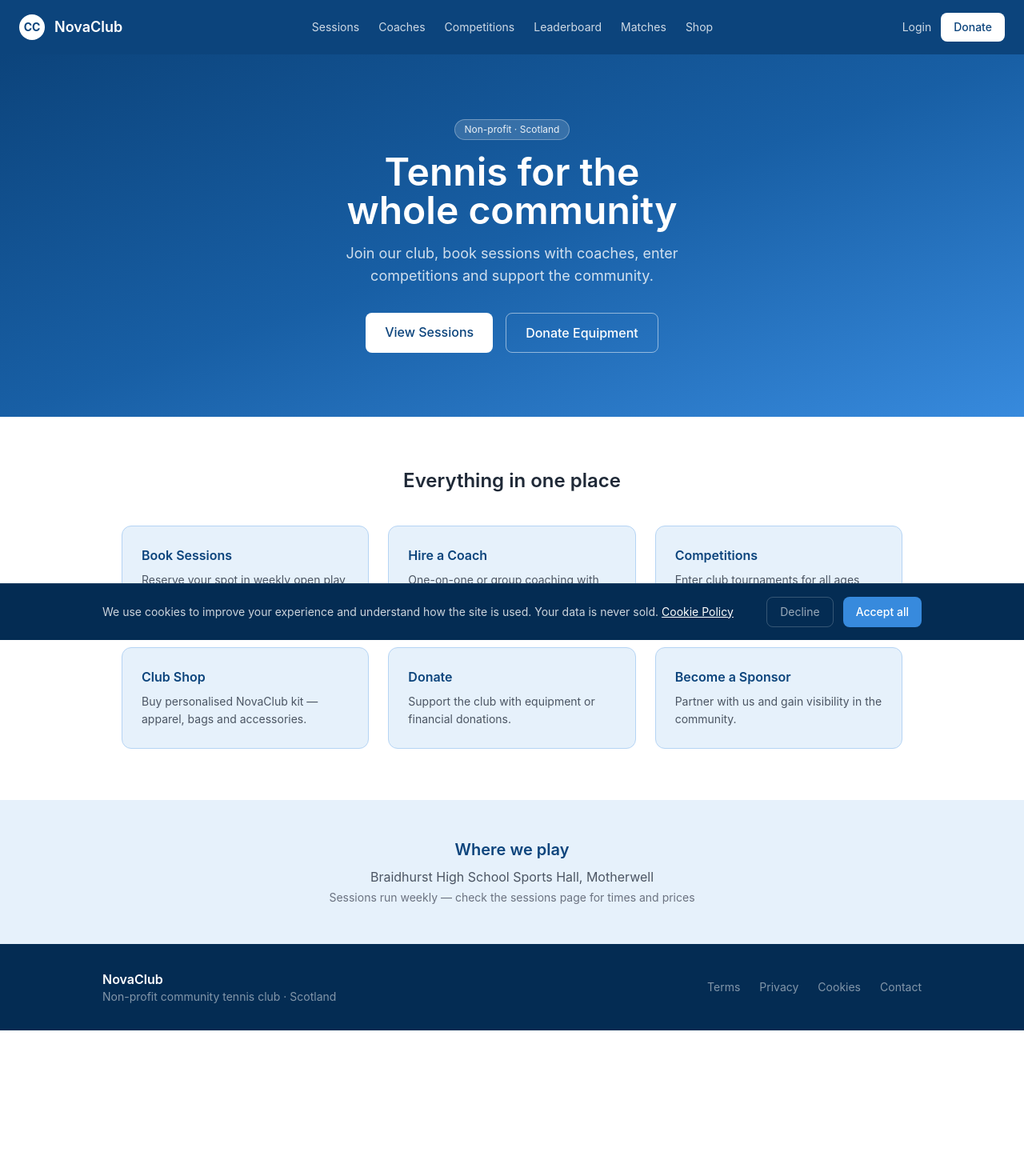
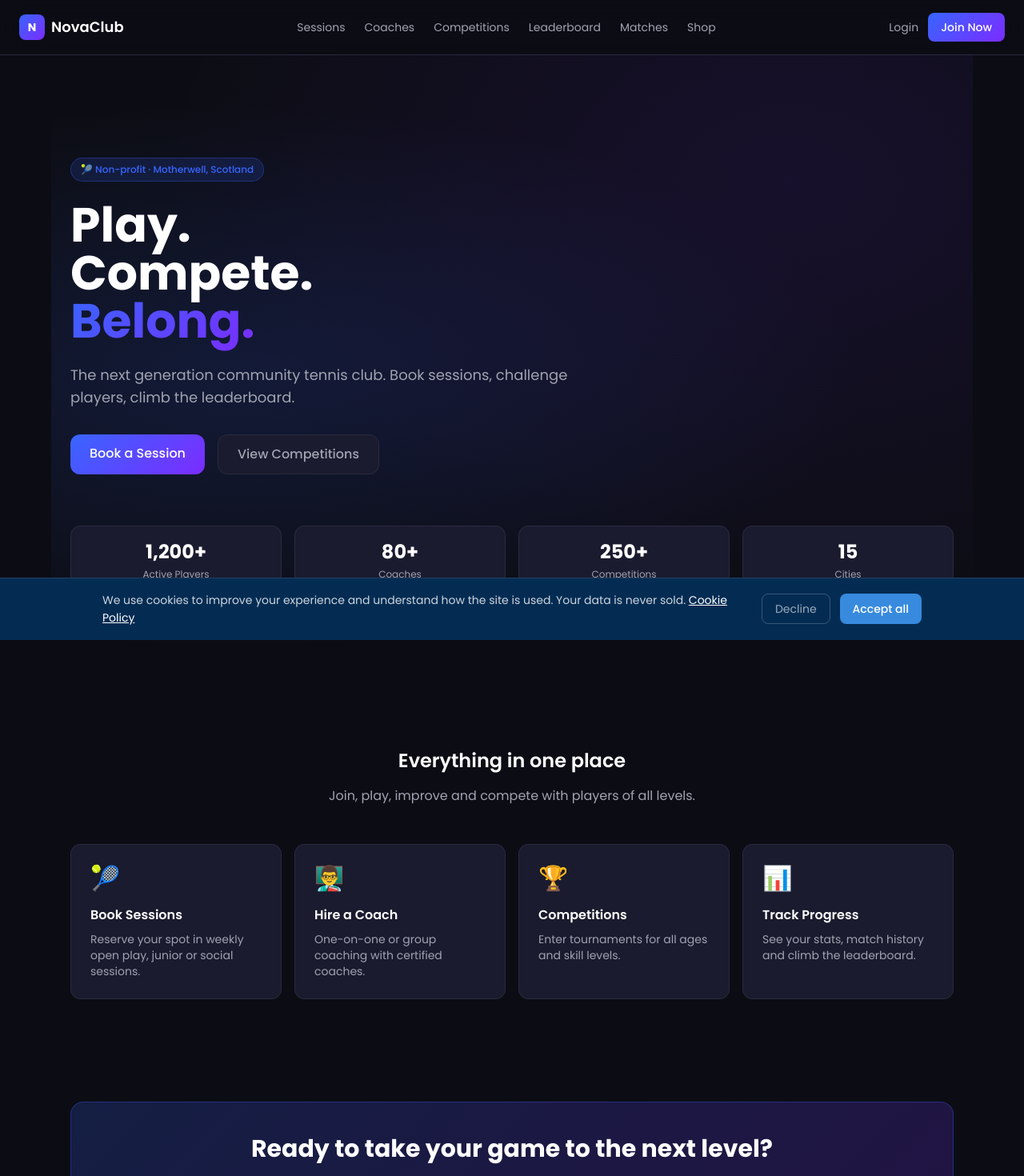
Before and after one commit to ardalescai-tech/cosmaclub, a Next.js app: page / in a window 1280 px wide. Shown: the top 1470 px of the page at 80% size. Before the commit the page ends 1288 px from the top, so only its background shows below. Built offline with nearby package versions, Linux system fonts and the light colour scheme; no server answers.

Commit message:
redesign: dark theme homepage + navbar

```diff
--- a/package.json
+++ b/package.json
@@ -10,6 +10,7 @@
   },
   "dependencies": {
     "@auth/prisma-adapter": "^2.11.2",
+    "@next/font": "^14.2.15",
     "@prisma/client": "^5.22.0",
     "@stripe/react-stripe-js": "^6.3.0",
     "@stripe/stripe-js": "^9.4.0",
--- a/src/app/globals.css
+++ b/src/app/globals.css
@@ -1,15 +1,25 @@
+@import url('https://fonts.googleapis.com/css2?family=Poppins:wght@300;400;500;600;700;800&display=swap');
+
 @tailwind base;
 @tailwind components;
 @tailwind utilities;
 
 :root {
-  --brand-50: #E6F1FB;
-  --brand-100: #B5D4F4;
-  --brand-200: #85B7EB;
-  --brand-400: #378ADD;
-  --brand-600: #185FA5;
-  --brand-800: #0C447C;
-  --brand-900: #042C53;
+  --bg-primary: #0C0D14;
+  --bg-secondary: #13141F;
+  --bg-card: #1A1B2E;
+  --bg-card-hover: #1F2038;
+  --blue: #3865FF;
+  --blue-hover: #2952E3;
+  --violet: #7B2CFF;
+  --text-primary: #FFFFFF;
+  --text-secondary: #A0A3B1;
+  --text-muted: #6B6E80;
+  --border: #2A2B3D;
+  --border-light: #323450;
+  --success: #00D4AA;
+  --warning: #FFB800;
+  --error: #FF4D6A;
 }
 
 * {
@@ -21,15 +31,29 @@
 html, body {
   max-width: 100vw;
   overflow-x: hidden;
-}
-
-body {
-  font-family: -apple-system, BlinkMacSystemFont, "Segoe UI", Roboto, sans-serif;
-  background-color: #ffffff;
-  color: #111827;
+  background-color: #0C0D14;
+  color: #FFFFFF;
+  font-family: 'Poppins', sans-serif;
 }
 
 a {
   color: inherit;
   text-decoration: none;
 }
+
+::-webkit-scrollbar {
+  width: 6px;
+}
+
+::-webkit-scrollbar-track {
+  background: #13141F;
+}
+
+::-webkit-scrollbar-thumb {
+  background: #2A2B3D;
+  border-radius: 3px;
+}
+
+::-webkit-scrollbar-thumb:hover {
+  background: #3865FF;
+}
--- a/src/app/layout.tsx
+++ b/src/app/layout.tsx
@@ -7,7 +7,7 @@ import Navbar from "@/components/Navbar";
 export const metadata: Metadata = {
   title: "NovaClub — Community Tennis Club",
   description:
-    "A non-profit community tennis club based in Scotland. Join us for sessions, coaching, competitions and more.",
+    "The next generation community tennis club. Play, compete, belong.",
 };
 
 export default function RootLayout({
@@ -17,7 +17,7 @@ export default function RootLayout({
 }) {
   return (
     <html lang="en">
-      <body>
+      <body style={{ fontFamily: "'Poppins', sans-serif" }}>
         <SessionProvider>
           <Navbar />
           {children}
--- a/src/app/page.tsx
+++ b/src/app/page.tsx
@@ -2,67 +2,115 @@ import Link from "next/link";
 
 export default function HomePage() {
   return (
-    <main className="min-h-screen">
+    <main style={{ background: "#0C0D14", minHeight: "100vh" }}>
+
       {/* HERO */}
-      <section className="bg-gradient-to-br from-[#0C447C] via-[#185FA5] to-[#378ADD] px-6 py-20 text-center">
-        <span className="inline-block bg-white/15 text-white/90 text-xs px-3 py-1 rounded-full border border-white/30 mb-4">
-          Non-profit · Scotland
-        </span>
-        <h1 className="text-4xl md:text-5xl font-semibold text-white mb-4 leading-tight">
-          Tennis for the<br />whole community
-        </h1>
-        <p className="text-white/80 text-lg max-w-lg mx-auto mb-8">
-          Join our club, book sessions with coaches, enter competitions and support the community.
-        </p>
-        <div className="flex gap-4 justify-center flex-wrap">
-          <Link href="/sessions" className="bg-white text-[#0C447C] px-6 py-3 rounded-lg font-medium hover:bg-blue-50">
-            View Sessions
-          </Link>
-          <Link href="/donate" className="border border-white/50 text-white px-6 py-3 rounded-lg font-medium hover:bg-white/10">
-            Donate Equipment
-          </Link>
+      <section className="relative px-6 py-24 md:py-32 max-w-6xl mx-auto">
+        <div className="absolute inset-0 pointer-events-none" style={{
+          background: "radial-gradient(ellipse at 20% 50%, rgba(56,101,255,0.15) 0%, transparent 60%), radial-gradient(ellipse at 80% 20%, rgba(123,44,255,0.1) 0%, transparent 60%)"
+        }} />
+
+        <div className="relative z-10 max-w-2xl">
+          <div className="inline-flex items-center gap-2 px-3 py-1.5 rounded-full text-xs font-medium mb-6"
+            style={{ background: "rgba(56,101,255,0.15)", border: "1px solid rgba(56,101,255,0.3)", color: "#3865FF" }}>
+            🎾 Non-profit · Motherwell, Scotland
+          </div>
+
+          <h1 className="text-5xl md:text-6xl font-bold text-white leading-tight mb-6">
+            Play.<br />
+            Compete.<br />
+            <span style={{ background: "linear-gradient(135deg, #3865FF, #7B2CFF)", WebkitBackgroundClip: "text", WebkitTextFillColor: "transparent" }}>
+              Belong.
+            </span>
+          </h1>
+
+          <p className="text-lg mb-8" style={{ color: "#A0A3B1" }}>
+            The next generation community tennis club. Book sessions, challenge players, climb the leaderboard.
+          </p>
+
+          <div className="flex gap-4 flex-wrap">
+            <Link href="/sessions"
+              className="px-6 py-3 rounded-xl font-medium text-white transition-all"
+              style={{ background: "linear-gradient(135deg, #3865FF, #7B2CFF)" }}>
+              Book a Session
+            </Link>
+            <Link href="/competitions"
+              className="px-6 py-3 rounded-xl font-medium transition-all"
+              style={{ background: "#1A1B2E", border: "1px solid #2A2B3D", color: "#A0A3B1" }}>
+              View Competitions
+            </Link>
+          </div>
+        </div>
+
+        {/* STATS */}
+        <div className="relative z-10 grid grid-cols-2 md:grid-cols-4 gap-4 mt-16">
+          {[
+            { value: "1,200+", label: "Active Players" },
+            { value: "80+", label: "Coaches" },
+            { value: "250+", label: "Competitions" },
+            { value: "15", label: "Cities" },
+          ].map((stat) => (
+            <div key={stat.label} className="rounded-xl p-4 text-center"
+              style={{ background: "#1A1B2E", border: "1px solid #2A2B3D" }}>
+              <p className="text-2xl font-bold text-white">{stat.value}</p>
+              <p className="text-xs mt-1" style={{ color: "#A0A3B1" }}>{stat.label}</p>
+            </div>
+          ))}
         </div>
       </section>
 
       {/* FEATURES */}
-      <section className="px-6 py-16 max-w-5xl mx-auto">
-        <h2 className="text-2xl font-semibold text-center text-gray-800 mb-10">Everything in one place</h2>
-        <div className="grid grid-cols-1 md:grid-cols-3 gap-6">
+      <section className="px-6 py-16 max-w-6xl mx-auto">
+        <h2 className="text-2xl font-semibold text-white text-center mb-4">Everything in one place</h2>
+        <p className="text-center mb-12" style={{ color: "#A0A3B1" }}>
+          Join, play, improve and compete with players of all levels.
+        </p>
+
+        <div className="grid grid-cols-1 md:grid-cols-2 lg:grid-cols-4 gap-4">
           {[
-            { title: "Book Sessions", desc: "Reserve your spot in weekly open play, junior or social sessions.", href: "/sessions" },
-            { title: "Hire a Coach", desc: "One-on-one or group coaching with LTA-qualified coaches.", href: "/coaches" },
-            { title: "Competitions", desc: "Enter club tournaments for all ages and skill levels.", href: "/competitions" },
-            { title: "Club Shop", desc: "Buy personalised NovaClub kit — apparel, bags and accessories.", href: "/shop" },
-            { title: "Donate", desc: "Support the club with equipment or financial donations.", href: "/donate" },
-            { title: "Become a Sponsor", desc: "Partner with us and gain visibility in the community.", href: "/sponsor" },
+            { icon: "🎾", title: "Book Sessions", desc: "Reserve your spot in weekly open play, junior or social sessions.", href: "/sessions" },
+            { icon: "👨‍🏫", title: "Hire a Coach", desc: "One-on-one or group coaching with certified coaches.", href: "/coaches" },
+            { icon: "🏆", title: "Competitions", desc: "Enter tournaments for all ages and skill levels.", href: "/competitions" },
+            { icon: "📊", title: "Track Progress", desc: "See your stats, match history and climb the leaderboard.", href: "/leaderboard" },
           ].map((item) => (
-            <Link key={item.title} href={item.href} className="block bg-[#E6F1FB] border border-[#B5D4F4] rounded-xl p-6 hover:shadow-md transition-shadow">
-              <h3 className="font-semibold text-[#0C447C] mb-2">{item.title}</h3>
-              <p className="text-gray-600 text-sm leading-relaxed">{item.desc}</p>
+            <Link key={item.title} href={item.href}
+              className="rounded-xl p-6 transition-all hover:scale-105"
+              style={{ background: "#1A1B2E", border: "1px solid #2A2B3D" }}>
+              <span className="text-3xl mb-4 block">{item.icon}</span>
+              <h3 className="font-semibold text-white mb-2">{item.title}</h3>
+              <p className="text-sm" style={{ color: "#A0A3B1" }}>{item.desc}</p>
             </Link>
           ))}
         </div>
       </section>
 
-      {/* VENUE */}
-      <section className="bg-[#E6F1FB] px-6 py-12 text-center">
-        <h2 className="text-xl font-semibold text-[#0C447C] mb-2">Where we play</h2>
-        <p className="text-gray-600 mb-1">Braidhurst High School Sports Hall, Motherwell</p>
-        <p className="text-gray-500 text-sm">Sessions run weekly — check the sessions page for times and prices</p>
+      {/* CTA */}
+      <section className="px-6 py-16 max-w-6xl mx-auto">
+        <div className="rounded-2xl p-10 text-center relative overflow-hidden"
+          style={{ background: "linear-gradient(135deg, rgba(56,101,255,0.2), rgba(123,44,255,0.2))", border: "1px solid rgba(56,101,255,0.3)" }}>
+          <h2 className="text-3xl font-bold text-white mb-4">Ready to take your game to the next level?</h2>
+          <p className="mb-8" style={{ color: "#A0A3B1" }}>Join NovaClub today.</p>
+          <Link href="/login"
+            className="inline-block px-8 py-3 rounded-xl font-medium text-white"
+            style={{ background: "linear-gradient(135deg, #3865FF, #7B2CFF)" }}>
+            Join Now
+          </Link>
+        </div>
       </section>
 
       {/* FOOTER */}
-      <footer className="bg-[#042C53] px-6 py-8">
-        <div className="max-w-5xl mx-auto flex flex-col md:flex-row justify-between items-center gap-4">
+      <footer className="px-6 py-8 border-t" style={{ borderColor: "#2A2B3D" }}>
+        <div className="max-w-6xl mx-auto flex flex-col md:flex-row justify-between items-center gap-4">
           <div>
-            <p className="text-white font-semibold">NovaClub</p>
-            <p className="text-white/50 text-sm">Non-profit community tennis club · Scotland</p>
+            <p className="font-semibold text-white">NovaClub</p>
+            <p className="text-sm" style={{ color: "#6B6E80" }}>Non-profit community tennis club · Scotland</p>
           </div>
           <div className="flex gap-6">
-            <Link href="/terms" className="text-white/50 text-sm hover:text-white">Terms</Link>
-            <Link href="/privacy" className="text-white/50 text-sm hover:text-white">Privacy</Link>
-            <Link href="/cookies" className="text-white/50 text-sm hover:text-white">Cookies</Link>
-            <Link href="/contact" className="text-white/50 text-sm hover:text-white">Contact</Link>
+            {["Terms", "Privacy", "Cookies", "Contact"].map((item) => (
+              <Link key={item} href={`/${item.toLowerCase()}`} className="text-sm transition-colors hover:text-white" style={{ color: "#6B6E80" }}>
+                {item}
+              </Link>
+            ))}
           </div>
         </div>
       </footer>
--- a/src/components/Navbar.tsx
+++ b/src/components/Navbar.tsx
@@ -17,16 +17,18 @@ export default function Navbar() {
   const pathname = usePathname();
   const { data: session } = useSession();
 
-  // Nu afișa navbar pe paginile de admin sau login
   if (pathname.startsWith("/admin") || pathname.startsWith("/login")) return null;
 
   return (
-    <nav className="bg-[#0C447C] px-6 py-4 flex items-center justify-between">
-      <Link href="/" className="flex items-center gap-3">
-        <div className="w-8 h-8 bg-white rounded-full flex items-center justify-center">
-          <span className="text-[#0C447C] font-bold text-sm">CC</span>
+    <nav className="sticky top-0 z-50 flex items-center justify-between px-6 py-4 border-b"
+      style={{ background: "rgba(12,13,20,0.85)", backdropFilter: "blur(12px)", borderColor: "#2A2B3D" }}>
+
+      <Link href="/" className="flex items-center gap-2">
+        <div className="w-8 h-8 rounded-lg flex items-center justify-center font-bold text-sm text-white"
+          style={{ background: "linear-gradient(135deg, #3865FF, #7B2CFF)" }}>
+          N
         </div>
-        <span className="text-white font-semibold text-lg">NovaClub</span>
+        <span className="font-semibold text-white text-lg">NovaClub</span>
       </Link>
 
       <div className="hidden md:flex items-center gap-6">
@@ -34,11 +36,11 @@ export default function Navbar() {
           <Link
             key={link.href}
             href={link.href}
-            className={`text-sm transition-colors ${
-              pathname === link.href
-                ? "text-white font-medium border-b border-white pb-0.5"
-                : "text-white/80 hover:text-white"
-            }`}
+            className="text-sm transition-colors"
+            style={{
+              color: pathname === link.href ? "#3865FF" : "#A0A3B1",
+              fontWeight: pathname === link.href ? "500" : "400",
+            }}
           >
             {link.label}
           </Link>
@@ -48,23 +50,28 @@ export default function Navbar() {
       <div className="flex items-center gap-3">
         {session ? (
           <>
-            <Link href="/dashboard" className="text-white/80 hover:text-white text-sm">
+            <Link href="/dashboard" className="text-sm" style={{ color: "#A0A3B1" }}>
               Dashboard
             </Link>
             <button
               onClick={() => signOut({ callbackUrl: "/" })}
-              className="bg-white/10 text-white px-4 py-2 rounded-lg text-sm hover:bg-white/20 transition-colors"
+              className="px-4 py-2 rounded-lg text-sm font-medium text-white transition-colors"
+              style={{ background: "#1A1B2E", border: "1px solid #2A2B3D" }}
             >
               Sign out
             </button>
           </>
         ) : (
           <>
-            <Link href="/login" className="text-white/80 hover:text-white text-sm">
+            <Link href="/login" className="text-sm" style={{ color: "#A0A3B1" }}>
               Login
             </Link>
-            <Link href="/donate" className="bg-white text-[#0C447C] px-4 py-2 rounded-lg text-sm font-medium hover:bg-blue-50">
-              Donate
+            <Link
+              href="/login"
+              className="px-4 py-2 rounded-lg text-sm font-medium text-white transition-colors"
+              style={{ background: "linear-gradient(135deg, #3865FF, #7B2CFF)" }}
+            >
+              Join Now
             </Link>
           </>
         )}
```
Also changed, not shown: 1 other file (tests, documents, lock files or other folders).
